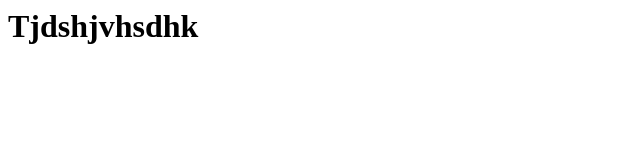
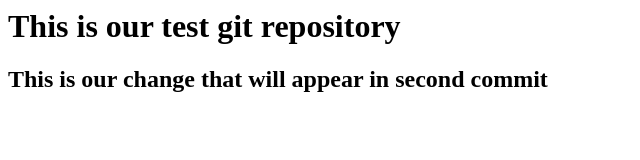
Before and after one commit to DjGaik/geekhub-git-lesson, a plain HTML site: page index.html in a window 1280 px wide. Shown: the whole page, without its empty margins (0-640 px from the left). Drawn offline with Linux system fonts and the light colour scheme.

Commit message:
Add h2 tag with text

```diff
--- a/index.html
+++ b/index.html
@@ -4,6 +4,7 @@
 	<title>Geekhub Test Repo</title>
 </head>
 <body>
-	<h1>Tjdshjvhsdhk</h1>
+	<h1>This is our test git repository</h1>
+	<h2>This is our change that will appear in second commit</h2>
 </body>
 </html>
```
